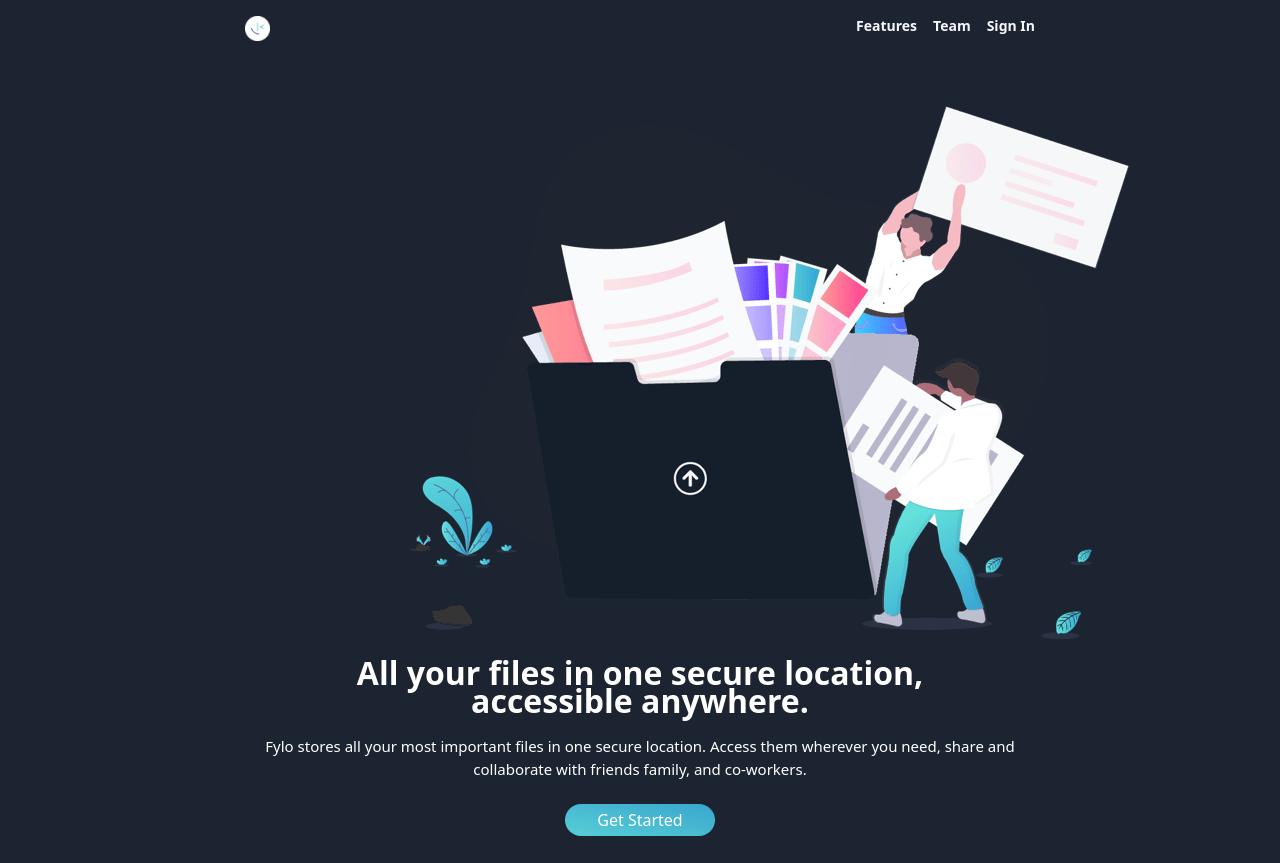
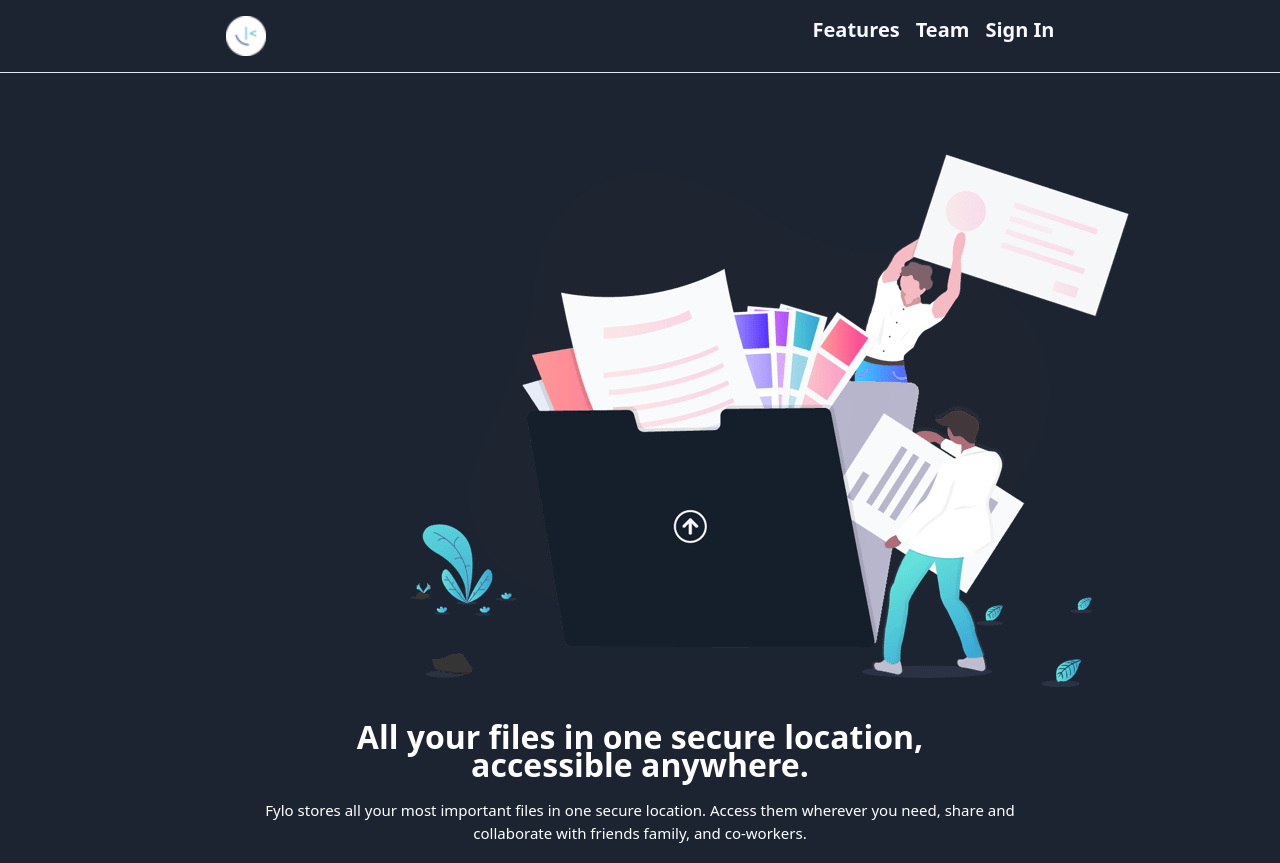
Before and after one commit to LinuxElder/fylo-dark-theme-landing-page-master, a website: page index.html in a window 1280 px wide. Shown: the top 863 px of the page. Drawn offline with Linux system fonts and the light colour scheme.

Commit message:
Nav Changes

```diff
--- a/index.html
+++ b/index.html
@@ -12,23 +12,24 @@
     <body class="font-[14px] bg-[#1C2431] p-0 m-0 font-sans text-white">
         <main class="">
 
-            <section>
-                <nav class="flex gap-20 justify-around mx-auto my-4">
-                   <a href="index.html"> <img src="./images/favicon-32x32.png" style="width: 25px;height: 25px;"></a>
+            <section class=" border-b-[0.2px]">
+                <nav class="flex gap-20 justify-around mx-auto my-4 md:mt-4">
+                   <a href="index.html"> <img src="./images/favicon-32x32.png" class="object-contain h-6 w-6 md:h-10 md:w-10 " alt="" /></a>
                     <ul class="text-[#F8F8FF] text-sm flex font-semibold">
-                        <li class="ml-4 hover:text-[#57CFD5] cursor-pointer hover:underline ">Features</li>
-                        <li class="ml-4 hover:text-[#57CFD5] cursor-pointer hover:underline ">Team</li>
-                        <li class="ml-4 hover:text-[#57CFD5] cursor-pointer hover:underline ">Sign In</li>
+                        <li class="ml-4 hover:text-[#57CFD5] cursor-pointer hover:underline md:text-xl">Features</li>
+                        <li class="ml-4 hover:text-[#57CFD5] cursor-pointer hover:underline md:text-xl">Team</li>
+                        <li class="ml-4 hover:text-[#57CFD5] cursor-pointer hover:underline md:text-xl">Sign In</li>
                     </ul>
                 </nav>
             </section>
             <!--Hero-->
             <section class="py-4 px-2 mx-auto w-full md:justify-center md:text-center md:items-center md:px-[20%]">
-                <img src="./images/illustration-intro.png" alt="hero" class="mt-8 md:ml-[20%] ">
-                <h1 class="text-white text-xl font-bold text-center py-3 px-8 my-2 md:text-[2rem]">All your files in one secure location, accessible anywhere.</h1>
-                <p class="selection:bg-[#65e2d9] text-center text-[15px] px-1 ">Fylo stores all your most important files in one secure location.
+                <img src="./images/illustration-intro.png" alt="hero" class="mt-8 md:ml-[20%] md:mt-16">
+                <h1 class="text-white text-xl font-bold text-center py-3 px-8 my-2 md:text-[2rem] md:mt-6">All your files in one secure location, accessible anywhere.</h1>
+                <p class="selection:bg-[#65e2d9] text-center text-[15px] px-1 md:mb-12">Fylo stores all your most important files in one secure location.
                     Access them wherever you need, share and collaborate with friends family, and co-workers.</p>
-                <div class="text-center"><button class="bg-gradient-to-tr from-[#57CFD5] to-[#39A6CE] my-6 py-1 px-8 rounded-full">Get Started</button></div>
+                <div class="text-center"><button class="bg-gradient-to-tr from-[#57CFD5] to-[#39A6CE] my-6 py-1 px-8 rounded-full md:text-xl md:py-3 md:px-12 md:mb-12">
+                      Get Started</button></div>
             </section>
               <!--Feature-->
               <section class="py-4 px-2 mx-auto md:px-[20%]">
```
Also changed, not shown: dist/output.css.
